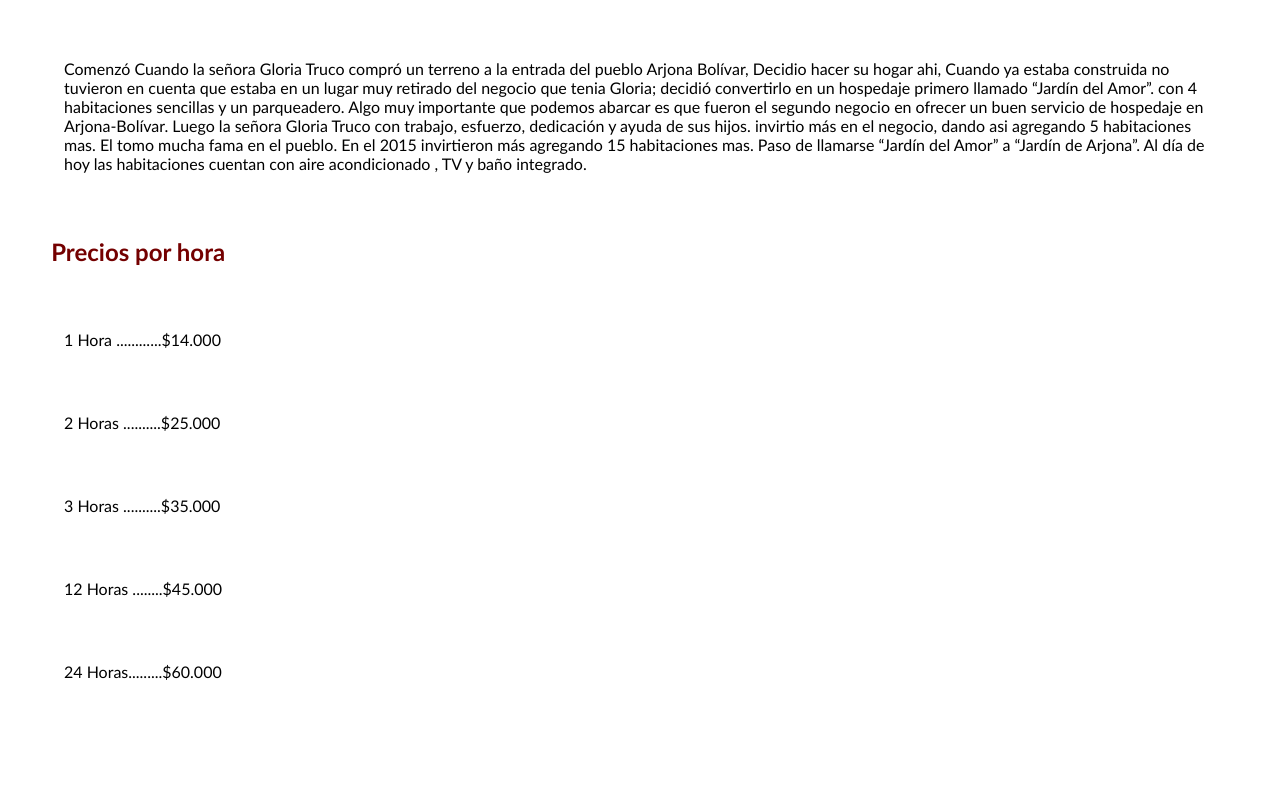
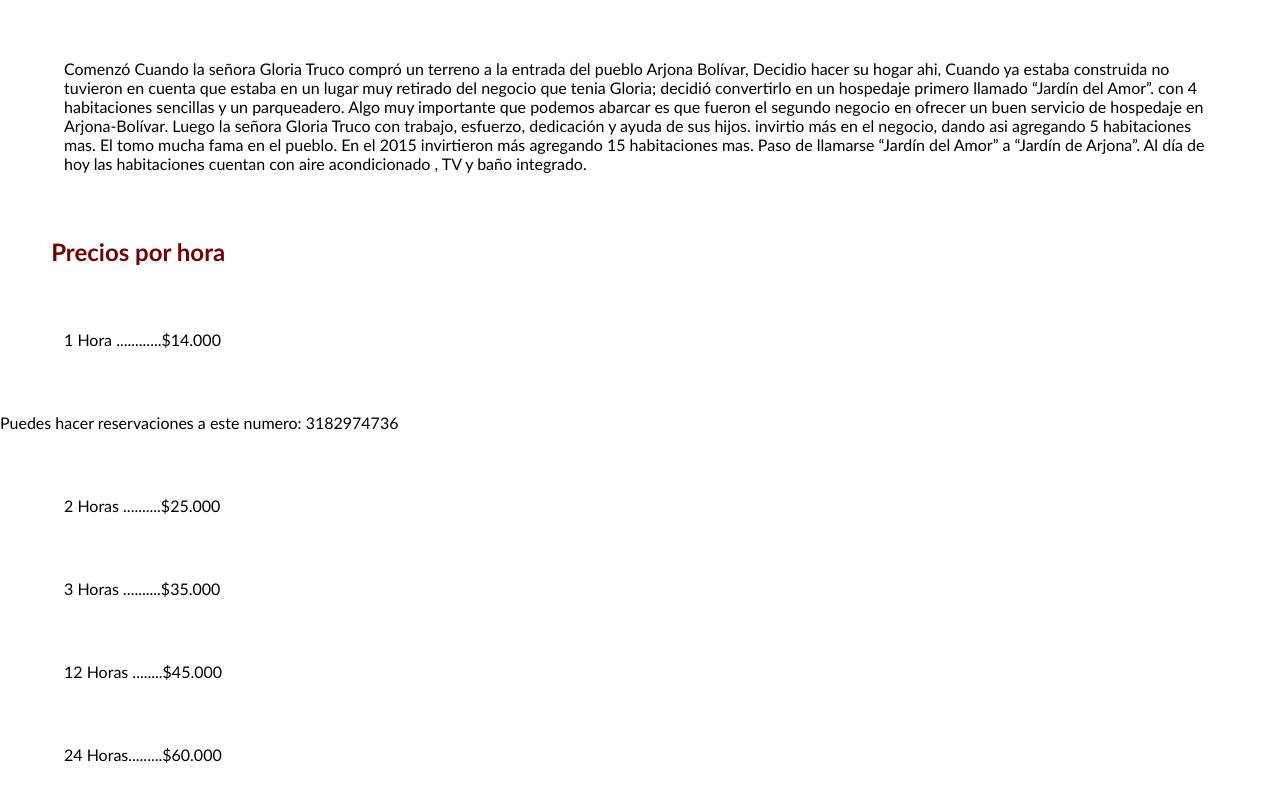
Before and after one commit to Hacobby/hacobby.github.io, a plain HTML site: page index.html in a window 1280 px wide. Shown: the part 2615-3415 px from the top of the page. Before the commit the page ends 3360 px from the top, so only its background shows below. Drawn offline with Linux system fonts and the light colour scheme.

Commit message:
Añadida info de contacto

```diff
--- a/index.html
+++ b/index.html
@@ -65,7 +65,7 @@
 
     <h2 class="Subtitulo" id="Precios">Precios por hora</h2>
     <!--Probablemente sea buena idea pensar mejor como hacer esta parte (si es siquiera necesaria) ¿Quizas algo de javascript?-->
-    <p class="texto">1 Hora ............$14.000</p>
+    <p class="texto">1 Hora ............$14.000</p><span class="CustomTxt3">Puedes hacer reservaciones a este numero: 3182974736</span>
     <p class="texto">2 Horas ..........$25.000</p>
     <p class="texto">3 Horas ..........$35.000</p>
     <p class="texto">12 Horas ........$45.000</p>
```
